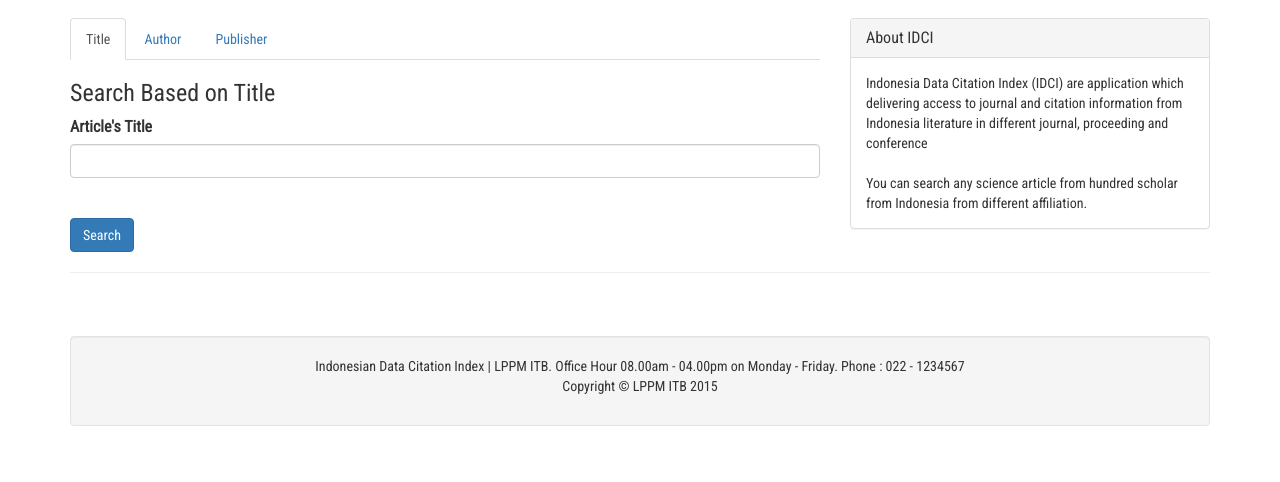
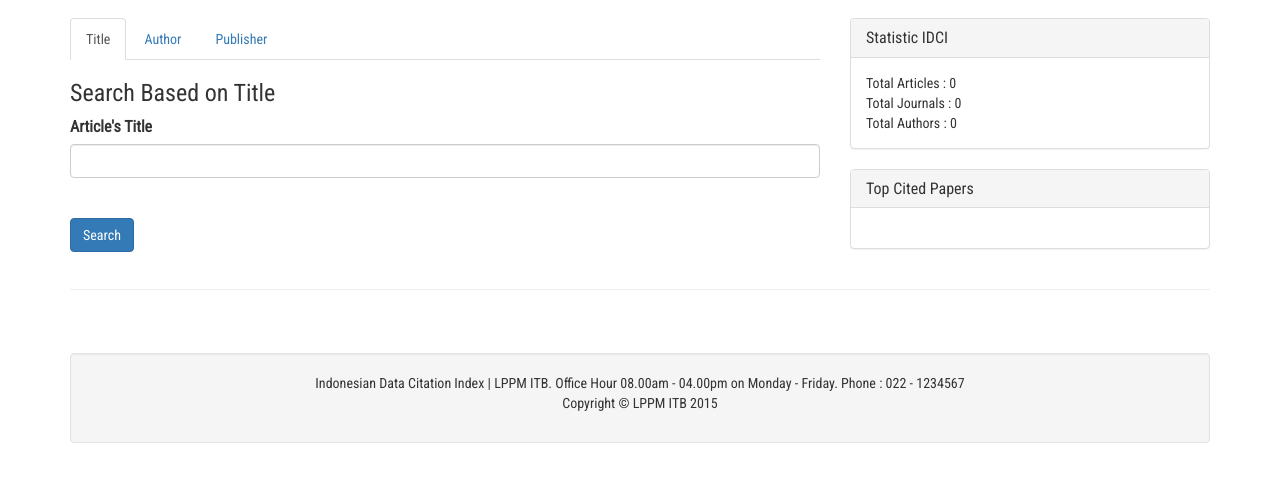
Before and after one commit to baladewa88/new-idci, a Django app: page / in a window 1280 px wide. Shown: the part 95-577 px from the top of the page. Run offline with Django 3.2, Linux system fonts and the light colour scheme; data that the repository does not hold is empty; some libraries are stand-ins or nearby versions; some web fonts are replaced.

Commit message:
Update Statistic

```diff
--- a/idci/models.py
+++ b/idci/models.py
@@ -87,7 +87,7 @@ class Affiliations(models.Model):
 class AffiliasiRelasi(models.Model):
     #id = models.BigAutoField(primary_key=True)
     idaffiliasi = models.ForeignKey('Affiliations', db_column='idAffiliasi')  # Field name made lowercase.
-    idpaper = models.ForeignKey('Papers', db_column='idpaper')
+    idpaper = models.ForeignKey('Papers', db_column='idPaper')
 
     class Meta:
         #managed = False
@@ -312,7 +312,7 @@ class MergingAuthor(models.Model):
     judulpaper = models.TextField(db_column='judulPaper')  # Field name made lowercase.
     namapenulis = models.TextField(db_column='namaPenulis')  # Field name made lowercase.
     status = models.TextField()
-    email = models.TextField(db_column='email_author')  # Field name made lowercase.
+    email = models.TextField(db_column='email_author', default="")  # Field name made lowercase.
     penulisbasedata = models.TextField(db_column='penulisBasedata')  # Field name made lowercase.
 
     class Meta:
--- a/idci/templates/idci/index.html
+++ b/idci/templates/idci/index.html
@@ -1,4 +1,5 @@
 {% load staticfiles %}
+{% load crispy_forms_tags %}
 <!DOCTYPE html>
 <html lang="en">
 
@@ -138,10 +139,26 @@
 
 			<div class="panel panel-default">
 				<div class="panel-heading">
-					<h1 class="panel-title">About IDCI</h1>
+					<h1 class="panel-title">Statistic IDCI</h1>
 				</div>
-				<div class="panel-body">Indonesia Data Citation Index (IDCI) are application which delivering access to journal and citation information from Indonesia literature in different journal, proceeding and conference<br /><br />
-				You can search any science article from hundred scholar from Indonesia from different affiliation.</div>
+				<div class="panel-body">
+					Total Articles : {{ paperSum }}<br />
+					Total Journals : {{ journalSum }} <br />
+					Total Authors : {{ authorSum }}<br />
+				</div>
+			</div>
+
+			<div class="panel panel-default">
+				<div class="panel-heading">
+					<h1 class="panel-title">Top Cited Papers</h1>
+				</div>
+				<div class="panel-body">
+					<ol>
+					{% for cited in citedPaper %}
+						<li><a href="{% url "paperdetail" judul=cited.title pk=cited.pk %}">{{ cited.title|upper }}</a> <br /></li>
+					{% endfor %}
+					</ol>
+				</div>
 			</div>
 
             {% endblock %}
--- a/idci/templates/idci/title.html
+++ b/idci/templates/idci/title.html
@@ -21,7 +21,7 @@
 <li class="list-group-item">
 <a href="{% url "paperdetail" judul=obj.title pk=obj.pk %}"><h3>{{ obj.title|upper }}</h3></a> <br />
 {% for aut in penulis %}
-	{{ aut.name }},
+	{{ aut.Authors.name }},
 {% endfor %}
 <br />
 {{ obj.venue.name }} {{ obj.venue.type }}, Volume {{ obj.volume }},Number {{ obj.number }}. {{ obj.year }}, {{ obj.pages }} pages <br />
--- a/idci/urls.py
+++ b/idci/urls.py
@@ -16,5 +16,5 @@ urlpatterns = [
     url(r'^mergeaut/(?P<judul>.+)/$', views.merge_aut, name='merge_aut'),
     url(r'^mergeaffhasil/$', views.mergeaffhasil, name='mergeaffhasil'),
     url(r'^author/(?P<nama>.+)/$', views.authorlist, name='authorlist'),
-
+    url(r'^about/?$', views.about, name='about'),
 ]
--- a/idci/views.py
+++ b/idci/views.py
@@ -4,7 +4,7 @@ from django.shortcuts import redirect
 
 from .forms import NameForm, AuthorForm, AfiliasiForm, AfiliasiMerging, AuthorMerging
 
-from .models import Papers, Authors, Keywords, Citations, Urls, Affiliations, MergingAffiliasi
+from .models import Papers, Authors, Keywords, Citations, Urls, Affiliations, MergingAffiliasi, AuthorBasedata, Venues
 
 # Create your views here.
 hitung =0
@@ -13,7 +13,13 @@ def index(request):
     form = NameForm()
     forma = AuthorForm()
     formaf = AfiliasiForm()
-    return render(request, 'idci/index.html', {'form':form,'forma':forma,'formaf':formaf,})
+    countPaper = Papers.objects.all().count();
+    countAuthor = Authors.objects.all().count();
+    countSource = Venues.objects.all().count();
+
+    citedPaper = Papers.objects.order_by('ncites')[:5]
+
+    return render(request, 'idci/index.html', {'form':form,'forma':forma,'formaf':formaf,'paperSum':countPaper, 'authorSum':countAuthor, 'journalSum':countSource, 'citedPaper':citedPaper})
 
 def analisa(request):
 
@@ -73,7 +79,7 @@ def paperlist(request, data):
 
         # +=1
 
-    return render(request, 'idci/title.html', {'list': paperLists, 'form':form })
+    return render(request, 'idci/title.html', {'list': paperLists, 'form':form, 'penulis':arraypaper})
 
 def get_publisher(request):
     # if this is a POST request we need to process the form data
@@ -242,3 +248,6 @@ def authorlist(request, nama):
         jumlahPaper = AuthorsRelasi.objects.filter(idbasedata=a.id).count()
 
     return render(request, 'idci/authorlist.html', {'lists': cite, 'pap':jumlahPaper,})
+
+def about (request):
+    return render(request, 'idci/about.html', {})
--- a/idciapps/settings.py
+++ b/idciapps/settings.py
@@ -37,6 +37,7 @@ INSTALLED_APPS = (
     'django.contrib.sessions',
     'django.contrib.messages',
     'django.contrib.staticfiles',
+    'crispy_forms',
     'idci',
 )
 
```
Also changed, not shown: idci/templates/idci/about.html (+3 -4 lines), idci/migrations/0013_auto_20161027_1105.py (added), idci/migrations/0014_auto_20161027_1129.py (added).
